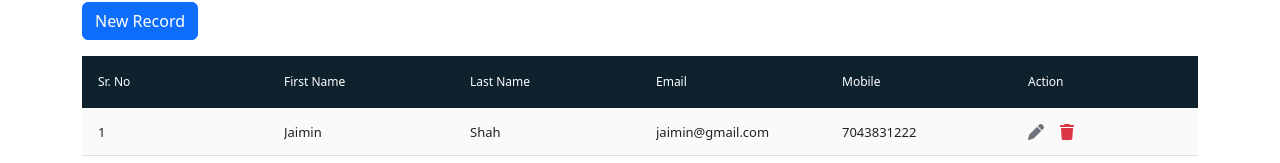
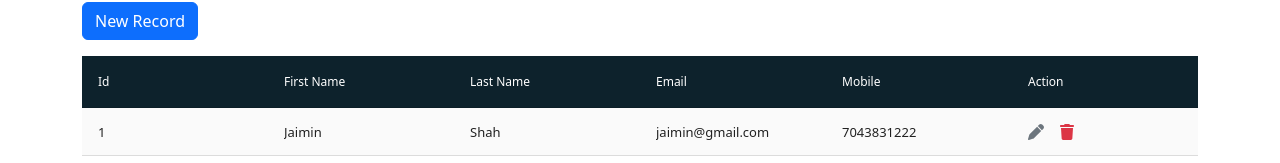
Before and after one commit to hunainchhipa/Components, a React (Vite) app: page /data-table in a window 1280 px wide. Shown: the part 156-319 px from the top of the page. Built offline with nearby package versions, Linux system fonts and the light colour scheme.

Commit message:
Create columns from dummy data directly

```diff
--- a/src/Components/TableDemo.jsx
+++ b/src/Components/TableDemo.jsx
@@ -8,44 +8,19 @@ import { faPen, faTrash } from "@fortawesome/free-solid-svg-icons";
 const TableDemo = () => {
   const navigate = useNavigate();
 
-  const columns = [
-    {
-      name: "Sr. No",
-      selector: (row) => row.id,
-      searchKey: "id",
+  const keys = Object.keys(dummyData[0]);
+  const columns = keys.map((key) => ({
+    name: key.replace(/_/g, " ").replace(/\b\w/g, (char) => char.toUpperCase()),
+    selector: (row) => row[key],
+    searchKey: key,
     sortable: true,
-    },
-    {
-      name: "First Name",
-      selector: (row) => row.first_name,
-      searchKey: "first_name",
-      sortable: true,
-    },
-    {
-      name: "Last Name",
-      selector: (row) => row.last_name,
-      searchKey: "last_name",
-      sortable: true,
-    },
-    {
-      name: "Email",
-      selector: (row) => row.email,
-      searchKey: "email",
-      sortable: true,
-    },
-    {
-      name: "Mobile",
-      selector: (row) => row.mobile,
-      searchKey: "mobile",
-      sortable: true,
-    },
-    {
+  }));
+
+  columns.push({
     name: "Action",
     searchKey: "action",
-      invisible: true,
     cell: (row) => (
       <>
-          {/* Todo: edit and delete record */}
         <FontAwesomeIcon
           icon={faPen}
           className="edit-icon fs-6 me-3 text-secondary"
@@ -56,8 +31,7 @@ const TableDemo = () => {
         />
       </>
     ),
-    },
-  ];
+  });
 
   return (
     <>
```
Lines whose indentation alone changed are shown as unchanged.
